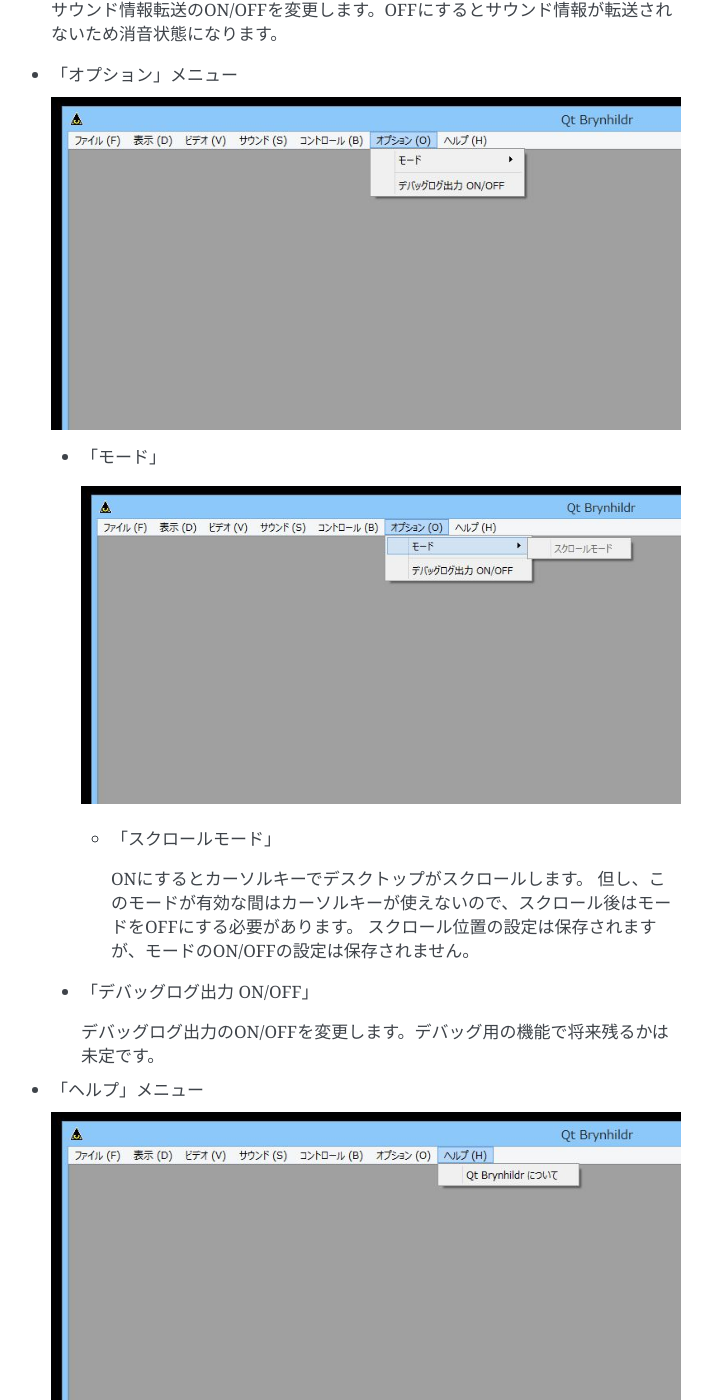
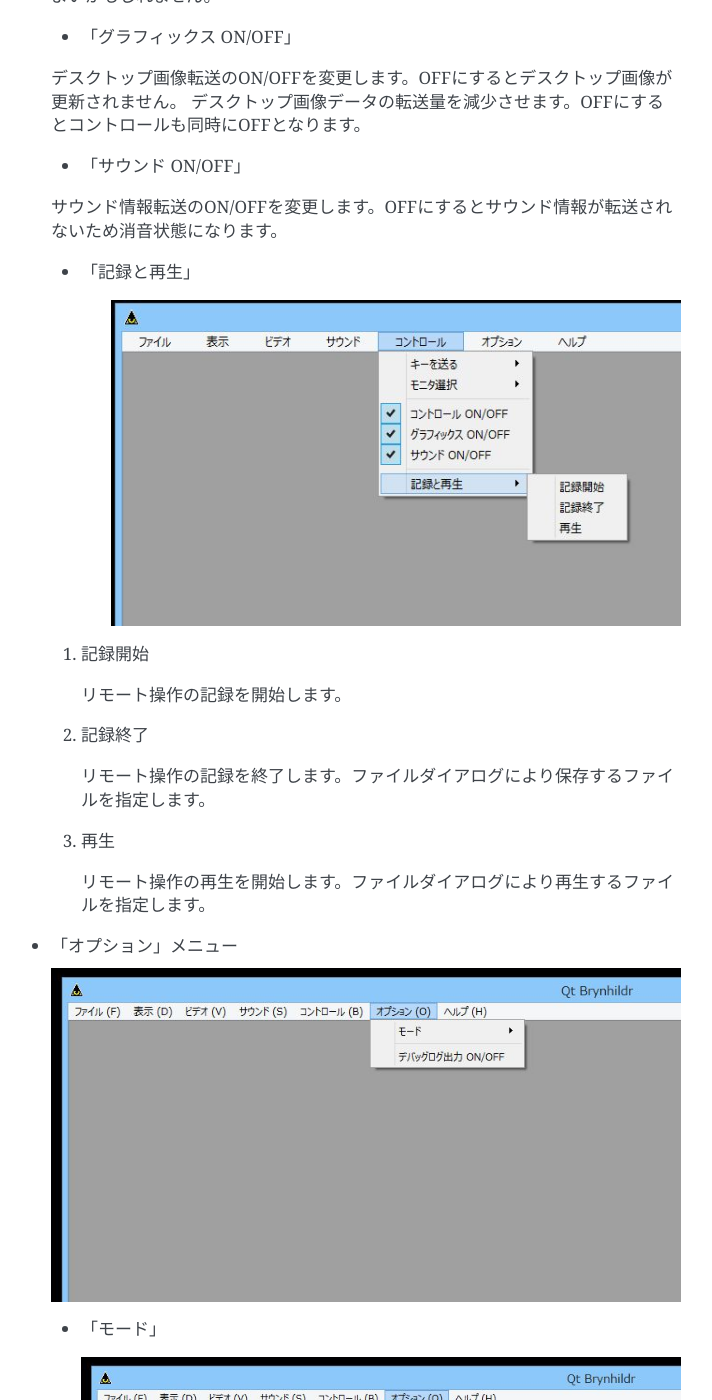
Before and after one commit to funfun-dc5/qtbrynhildr, a Sphinx documentation site: the page built from doc/manual/source/use_qtbrynhildr.rst, in a window 1280 px wide and 1400 px high, scrolled down 6585 px. Shown: the whole window, without its empty margins (399-1111 px from the left). Built offline with Sphinx 7.4.7, drawn with Linux system fonts in a browser that asks for light colours.

Commit message:
updated ReadMe.txt and manual

```diff
--- a/doc/manual/source/use_qtbrynhildr.rst
+++ b/doc/manual/source/use_qtbrynhildr.rst
@@ -133,6 +133,22 @@
 
  サウンド情報転送のON/OFFを変更します。OFFにするとサウンド情報が転送されないため消音状態になります。
 
+ * 「記録と再生」
+
+    .. image:: images/menu_control_record_and_replay.jpg
+
+ 1. 記録開始
+
+  リモート操作の記録を開始します。
+
+ 2. 記録終了
+
+  リモート操作の記録を終了します。ファイルダイアログにより保存するファイルを指定します。
+
+ 3. 再生
+
+  リモート操作の再生を開始します。ファイルダイアログにより再生するファイルを指定します。
+
 * 「オプション」メニュー
 
  .. image:: images/menu_option.jpg
```
Also changed, not shown: doc/manual/source/change_logs.rst (+9 -0 lines), doc/manual/source/option.rst (+8 -0 lines), doc/manual/source/images/menu_control.jpg, doc/manual/source/images/menu_control_keys.jpg, doc/manual/source/images/menu_control_monitor.jpg, doc/manual/source/images/menu_control_record_and_replay.jpg (added), 1 other file.
